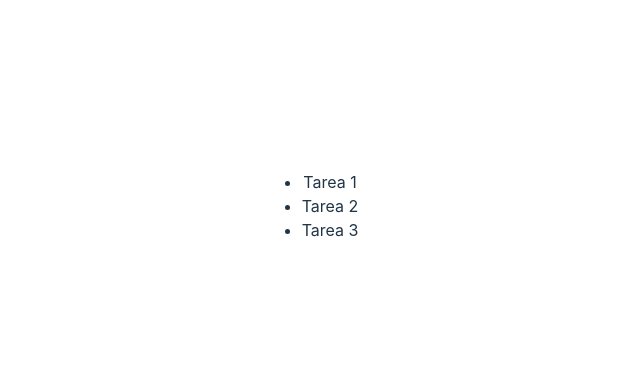
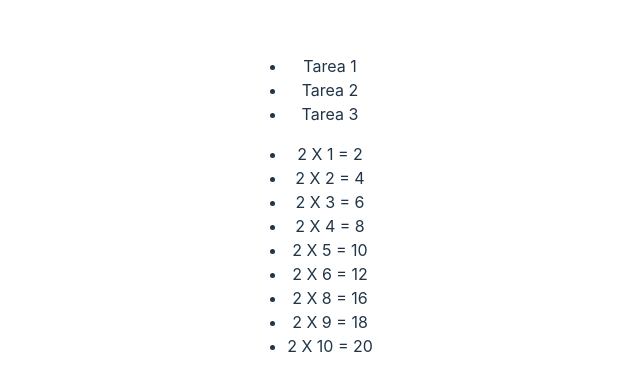
Before and after one commit to linsijiLaGuara/DL-renderizacion_dinamica, a React (Vite) app in the folder mostrarListado/: page / in a window 1280 px wide. Shown: the part 194-584 px from the top of the page, without its empty margins (330-970 px from the left). Built offline with nearby package versions, Linux system fonts and the light colour scheme.

Commit message:
realice una tabla de multiplicar
tabla de multiplicar a tras de un arreglo

```diff
--- a/mostrarListado/src/App.jsx
+++ b/mostrarListado/src/App.jsx
@@ -1,7 +1,8 @@
 import { useState } from 'react'
 
-import './App.css'
-import Tareas from './componts/Tareas'
+import './App.css';
+import Tareas from './componts/Tareas';
+import Operadores from './componts/Operadores';
 
 function App() {
 
@@ -9,6 +10,7 @@ function App() {
   return (
     <>
       <Tareas />
+      <Operadores/>
     </>
   )
 }
--- /dev/null
+++ b/mostrarListado/src/componts/Operadores.jsx
@@ -0,0 +1,13 @@
+
+
+
+const Operadores = () => {
+    const multiplicar = [1, 2, 3, 4, 5, 6, 8, 9, 10];
+
+    return <ul>
+        {multiplicar.map(numeros => <li key={numeros}>2 X {numeros} = {numeros * 2} </li>)}
+
+    </ul>
+}
+
+export default Operadores
```
